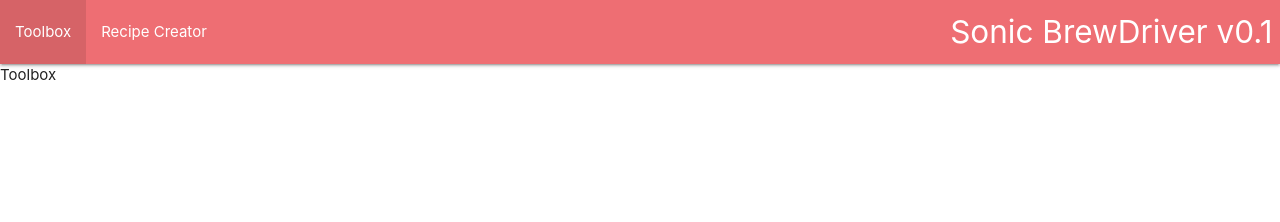
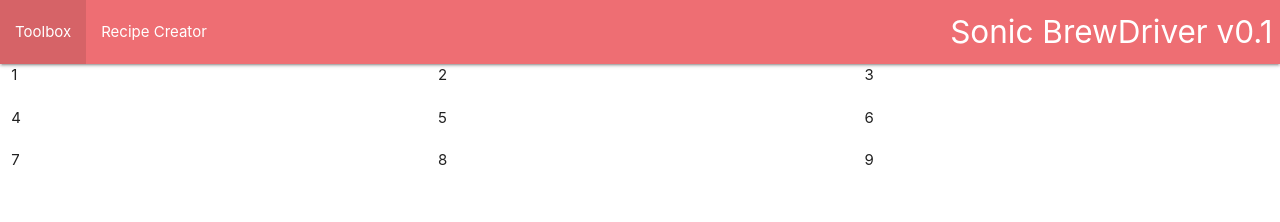
Before and after one commit to booshington/sonicbrewdriver, a React (Create React App) app: page /tools in a window 1280 px wide. Shown: the top 222 px of the page. Built offline with nearby package versions, Linux system fonts and the light colour scheme.

Commit message:
Added Tool Component and Toolbox Container. Converted code to typescript, worked through build issues to build successfully.

```diff
--- a/src/App.js
+++ b/src/containers/App.tsx
@@ -1,9 +1,10 @@
 import React, { Component } from 'react';
-import {Link} from 'react-router-dom';
-import {Route} from 'react-router-dom';
+import { BrowserRouter as Router, Route, Link } from 'react-router-dom';
+
+import Toolbox from './Toolbox';
 
 class App extends Component {
-  constructor(props){
+  constructor(props: any){
     super(props);
     this.state = {
     }
@@ -21,7 +22,7 @@ class App extends Component {
           </div>
         </nav>
         <Route exact path="/" render={() => (<div>Home page</div>)}/>
-        <Route exact path="/tools" render={() => (<div>Toolbox</div>)}/>
+        <Route exact path="/tools" render={() => (<Toolbox />)}/>
         <Route exact path="/recipes" render={() => (<div>Recipes</div>)}/>
       </div>
     );
--- /dev/null
+++ b/src/containers/Toolbox.tsx
@@ -0,0 +1,32 @@
+import React, { Component } from 'react'
+
+class Toolbox extends Component{
+    constructor(props: any){
+        super(props);
+    }
+
+    render(){
+        return (
+            <div>
+                <div className={"row"}>
+                    <div className={"col l4"}>1</div>
+                    <div className={"col l4"}>2</div>
+                    <div className={"col l4"}>3</div>
+                </div>
+                <div className={"row"}>
+                    <div className={"col l4"}>4</div>
+                    <div className={"col l4"}>5</div>
+                    <div className={"col l4"}>6</div>
+                </div>
+                <div className={"row"}>
+                    <div className={"col l4"}>7</div>
+                    <div className={"col l4"}>8</div>
+                    <div className={"col l4"}>9</div>
+                </div>
+
+            </div>
+        )
+    }
+}
+
+export default Toolbox;
--- a/src/index.js
+++ b/src/index.tsx
@@ -1,6 +1,6 @@
 import React from 'react';
 import ReactDOM from 'react-dom';
-import App from './App';
+import App from './containers/App';
 import {BrowserRouter} from 'react-router-dom'
 
 ReactDOM.render(
```
Also changed, not shown: package.json (+9 -1 lines), src/components/Tool.tsx (added, +18 -0 lines), tsconfig.json (added, +25 -0 lines), src/setupTests.ts (renamed from src/setupTests.js), 2 other files (tests, documents, lock files or other folders).
